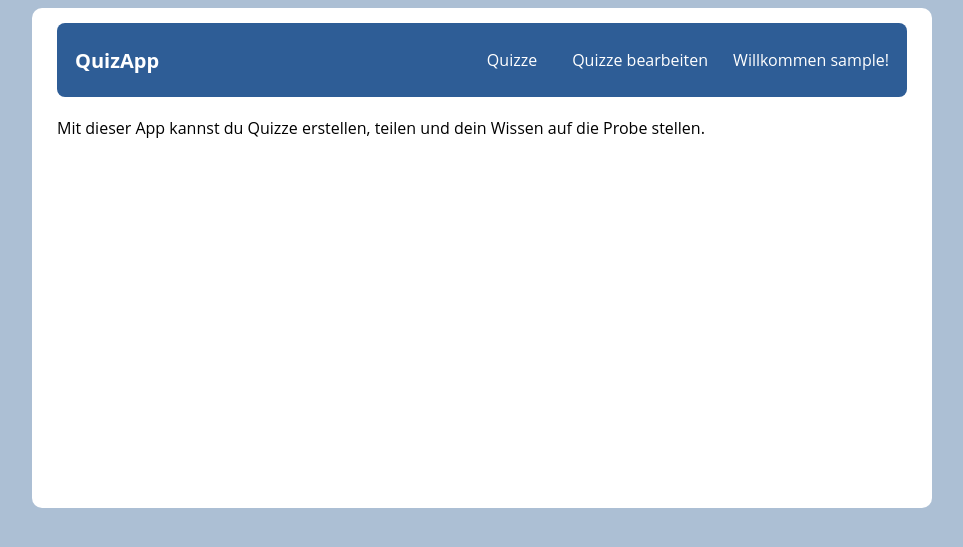
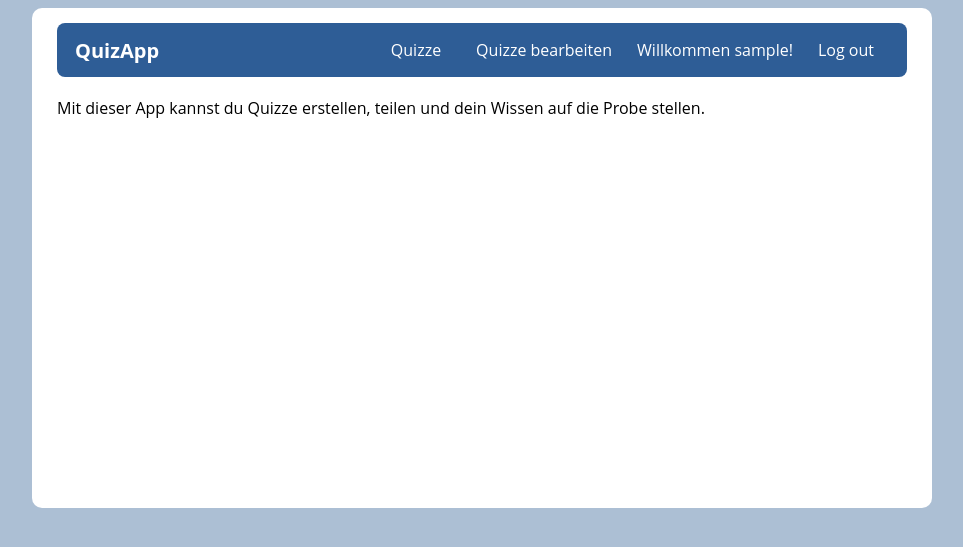
Before and after one commit to hanneskoessl/quiz-app, a Django app: page / in a window 1280 px wide. Shown: the top 547 px of the page, without its empty margins (158-1121 px from the left). Run offline with Django 5.2, Linux system fonts and the light colour scheme; the visitor is signed in with stand-in values (Sample User, id 1).

Commit message:
add logout option

```diff
--- a/quiz/static/quiz/style.css
+++ b/quiz/static/quiz/style.css
@@ -39,6 +39,7 @@ body {
 ul, ol{
     list-style: none;
     padding: 0;
+    margin: 5px;
 }
 
 li {
@@ -56,7 +57,7 @@ li {
     background: #2e5d96;
     color: white;
 
-    padding: 10px 18px;
+    padding: 5px 18px;
     margin-bottom: 20px;
 
     border-radius: 8px;
@@ -77,6 +78,8 @@ li {
     border: none;
     padding: 0;
     margin: 0;
+    display: flex;
+    align-items: center;
 }
 
 .nav-links a {
@@ -86,7 +89,23 @@ li {
     transition: background 0.2s ease;
 }
 
-.nav-links a:hover {
+.nav-links form {
+    margin: 0;
+    display: inline;
+}
+
+.nav-links button {
+
+    border: none;
+    background: none;
+    font: inherit;
+    padding: 6px 10px;
+    color: white;
+    border-radius: 5px;
+    cursor: pointer;
+}
+
+.nav-links a:hover, .nav-links button:hover {
     background: rgba(255,255,255,0.2);
 }
 
@@ -153,12 +172,6 @@ li {
     width: 30px;
     font-size: 20px;
     text-align: center;
-}
-
-ul li form {
-    display:inline;
-    background-color: red;
-    color: blue;
 }
 
 .option-result {
--- a/quiz/templates/quiz/base.html
+++ b/quiz/templates/quiz/base.html
@@ -28,6 +28,14 @@
                     <a href="{% url 'accounts:login' %}">Einloggen</a>
                     {% endif %}
                 </li>
+                <li>
+                    {% if user.is_authenticated %}
+                    <form action="{% url 'accounts:logout' %}" method="post">
+                        {% csrf_token %}
+                        <button name="submit">Log out</button>
+                    </form>
+                    {% endif %}
+                </li>
             </ul>
 
         </nav>
--- a/quiz_app/settings.py
+++ b/quiz_app/settings.py
@@ -129,3 +129,4 @@ INTERNAL_IPS = [
 
 # My settings.
 LOGIN_REDIRECT_URL = "quiz:index"
+LOGOUT_REDIRECT_URL = "quiz:index"
```
